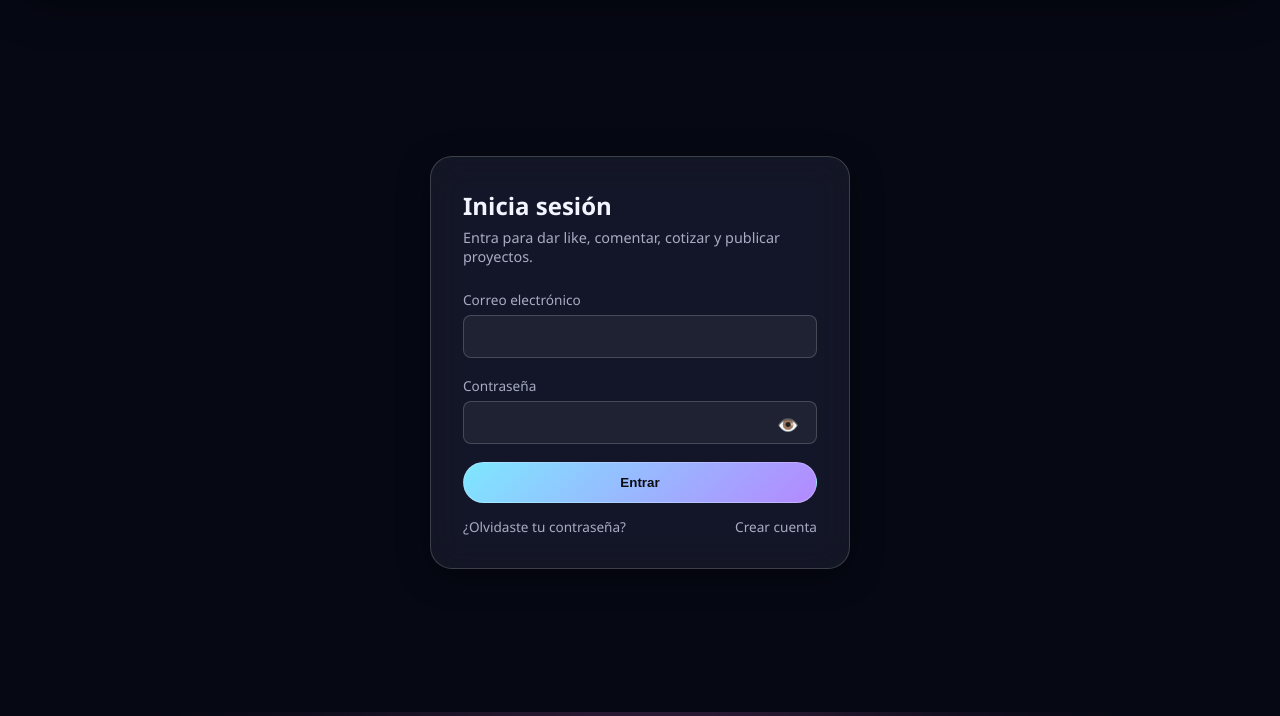
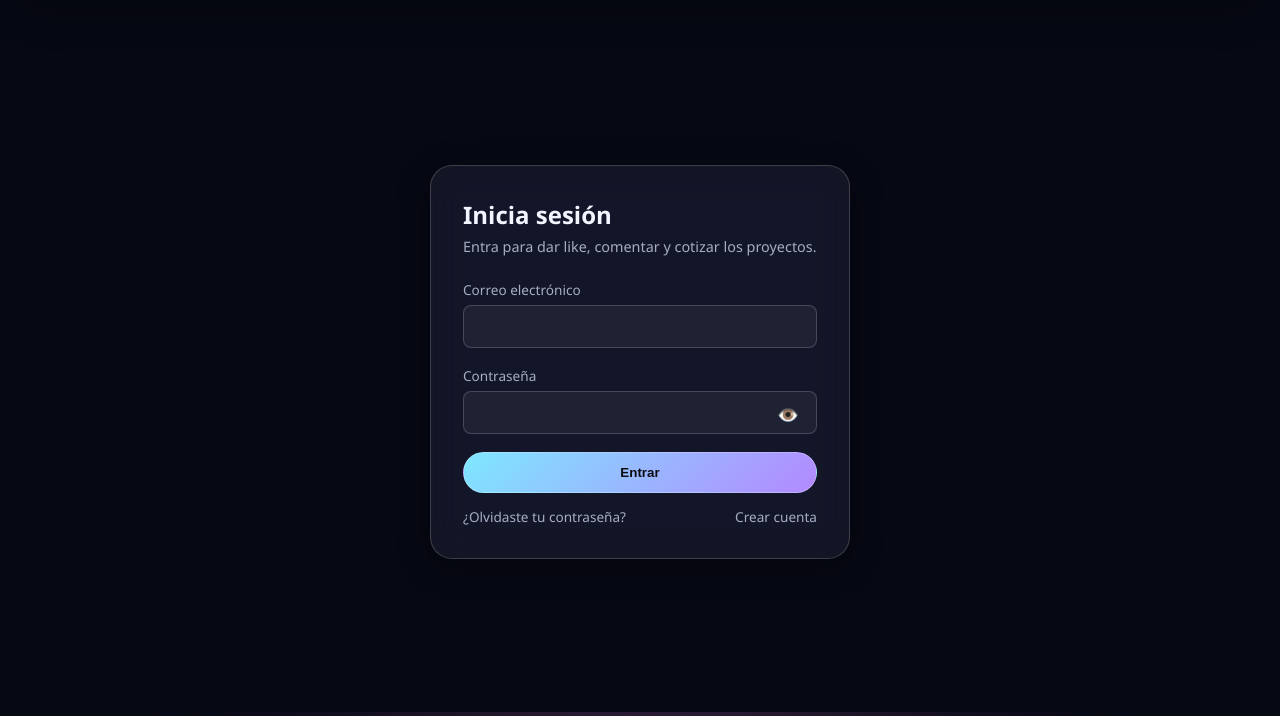
Before and after one commit to Esteban1092/3d, a plain HTML site: page frontend/login.html in a window 1280 px wide. Shown: the part 84-800 px from the top of the page. Drawn offline with Linux system fonts and the light colour scheme.

Commit message:
Actualizar texto de login: ya no se menciona publicar

```diff
--- a/frontend/login.html
+++ b/frontend/login.html
@@ -16,7 +16,7 @@
 <div class="auth-wrapper">
   <div class="auth-card glass">
     <h2>Inicia sesión</h2>
-    <p class="subtitle">Entra para dar like, comentar, cotizar y publicar proyectos.</p>
+    <p class="subtitle">Entra para dar like, comentar y cotizar los proyectos.</p>
 
     <form id="loginForm">
       <div class="field">
```
